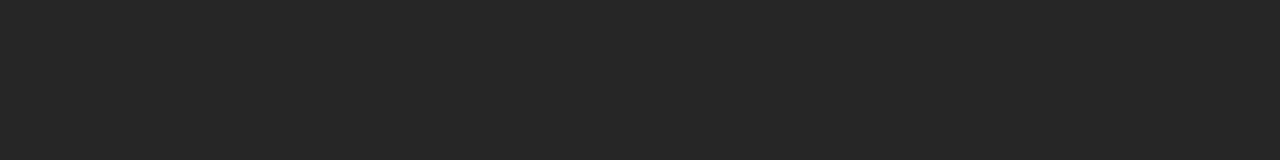
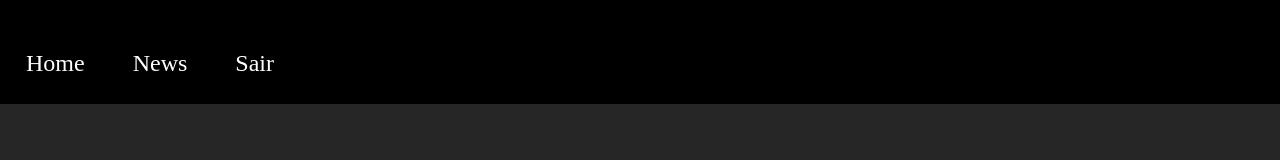
Before and after one commit to Alanteixeira29/clube-ocultismo, a plain HTML site: page pag002.html in a window 1280 px wide. Drawn offline with Linux system fonts and the light colour scheme.

Commit message:
Add files via upload

```diff
--- a/assets/style.css
+++ b/assets/style.css
@@ -1,49 +1,26 @@
 body {
     background-color: #262626;
     color: white;
+    margin: 0;
 }
 
-#acess{
-    position: relative;
-    color: white;
-    margin-left: 80px;
+#nav {
+    background-color: black;
+    border: 2px solid black;
+    height: 100px;
+    display: flex;
 }
 
-form {
-    background-color: #2b2b2b;
-    border: 2px solid red;
-    border-radius: 10px;
-    padding: 10px;
-    width: 500px;
-    height: 200px;
+a{
+    color: white;
+    text-decoration: none;
+    display: flexbox;
+    padding: 1.5rem;
+    margin-top: 1.5rem;
+    font-size: 1.5em;
 }
 
-input {
+a:hover {
     color: red;
-    display: flex;
-    width: 200px;
-    height: 20px;
-    border: 2px solid;
-    border-radius: 10px;
-    margin: 20px;
+    text-decoration: underline;
 }
-
-#button {
-    background-color: #2b2b2b;
-    border: 2px solid red;
-    border-radius: 5px;
-    cursor: pointer;
-    margin-left: 350px;
-    margin-top: -60px;
-    position: absolute;
-    width: 50px;
-    height: 20px;
-    text-decoration: none;
-    color: white;
-}
-
-#button:hover {
-    transition: 0.3s all;
-    background-color: white;
-    color: #2b2b2b;
-}
--- /dev/null
+++ b/assets/style2.css
@@ -0,0 +1,48 @@
+body {
+    background-color: #2b2b2b;
+}
+
+#acess{
+    position: relative;
+    color: white;
+    margin-left: 80px;
+}
+
+form {
+    background-color: #2b2b2b;
+    border: 2px solid red;
+    border-radius: 10px;
+    padding: 10px;
+    width: 500px;
+    height: 200px;
+}
+
+input {
+    color: red;
+    display: flex;
+    width: 200px;
+    height: 20px;
+    border: 2px solid;
+    border-radius: 10px;
+    margin: 20px;
+}
+
+#button {
+    background-color: #2b2b2b;
+    border: 2px solid red;
+    border-radius: 5px;
+    cursor: pointer;
+    margin-left: 350px;
+    margin-top: -60px;
+    position: absolute;
+    width: 50px;
+    height: 20px;
+    text-decoration: none;
+    color: white;
+}
+
+#button:hover {
+    transition: 0.3s all;
+    background-color: white;
+    color: #2b2b2b;
+}
--- a/pag002.html
+++ b/pag002.html
@@ -9,8 +9,10 @@
     <title>Dark Club</title>
 </head>
 <body>
-    <nav>
-
-    </nav>
+        <div id="nav">
+            <a href="pag002.html">Home</a>
+            <a href="#">News</a>
+            <a href="index.html" id="logoff">Sair</a>
+        </div>
 </body>
 </html>
```
Also changed, not shown: index.html (+1 -1 lines).
